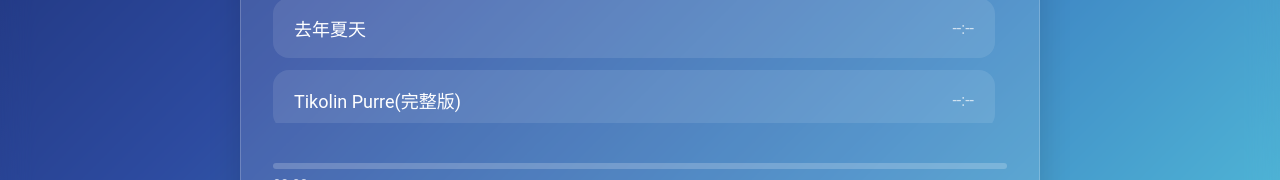
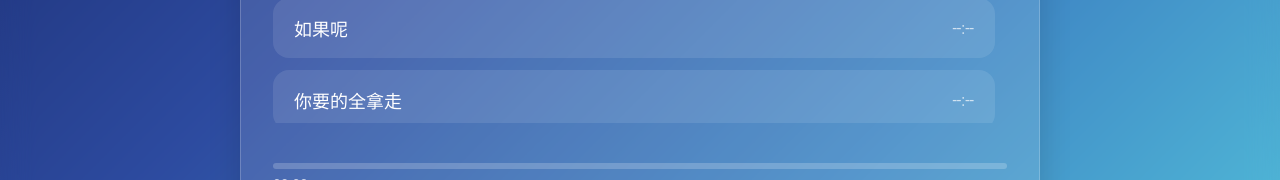
Before and after one commit to scjh986-web/cjh, a plain HTML site: page 5.html in a window 1280 px wide. Shown: the part 359-539 px from the top of the page. Drawn offline with Linux system fonts and the light colour scheme.

Commit message:
Update 5.html

```diff
--- a/5.html
+++ b/5.html
@@ -485,6 +485,8 @@
     <script>
         // 音乐数据
         const musicListData = [
+            { title: "如果呢", src: "https://audio.jukehost.co.uk/K0B9RS1Q6zGB3acB3iTAQn4ZgyShMLft" },
+            { title: "你要的全拿走", src: "https://audio.jukehost.co.uk/FAEERy1UXSwS4TsMFQJdWM0OBL7qIXBy" },
             { title: "去年夏天", src: "https://audio.jukehost.co.uk/Lohr8idSqX419cGq1SVcbaK9Ha22pWmm" },
             { title: "Tikolin Purre(完整版)", src: "https://audio.jukehost.co.uk/bNPUZLinSUeDbFBVG6BZtRGC3V6nRMj8" },
             { title: "开往春天的地铁", src: "https://audio.jukehost.co.uk/xPF8kXt11lpdYjESuJ91G0aCs8DRRKg3" },
```
